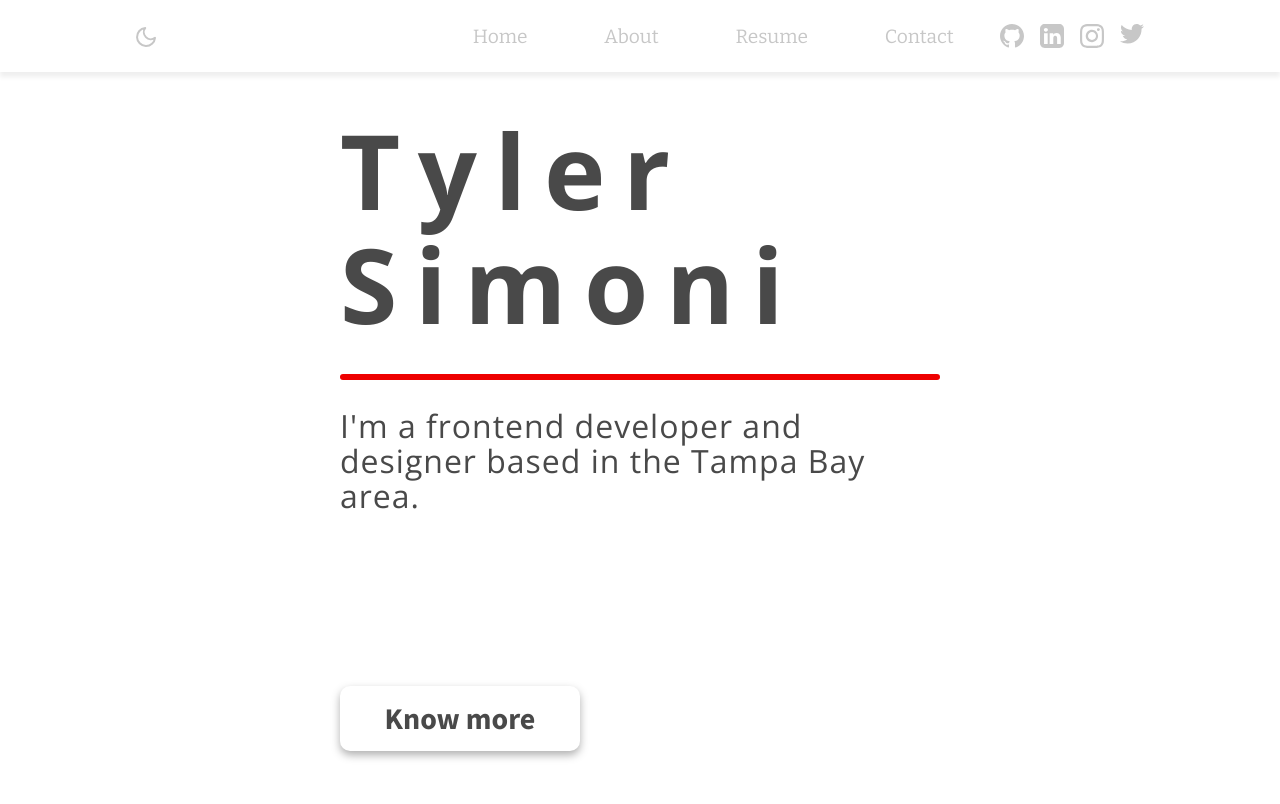
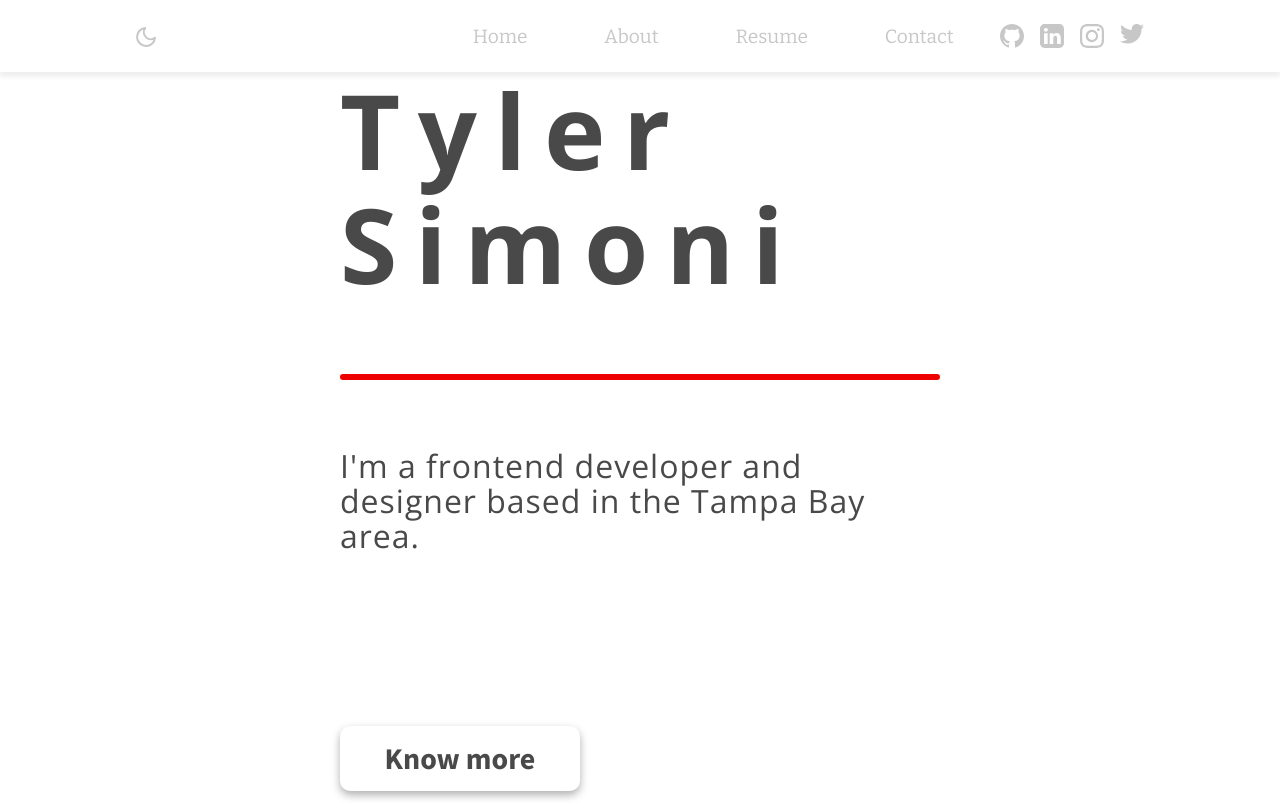
Before and after one commit to TSimmz/tsimmz.github.io, a React (Create React App) app: page / in a window 1280 px wide. Built offline with nearby package versions, Linux system fonts and the light colour scheme; the HTML template or start-up script is replaced by a standard one.

Commit message:
Creating Divider component in common

```diff
--- /dev/null
+++ b/src/components/common/Divider/index.js
@@ -0,0 +1,23 @@
+import styled from 'styled-components';
+import { lightTheme, darkTheme } from 'providers/ThemeProvider';
+
+export const Divider = styled.div`
+  border: 3px solid
+    ${({ theme }) => (theme === 'light' ? lightTheme.accent : darkTheme.accent)};
+  border-radius: 5px;
+  transition: 500ms;
+
+  ${({ vertical }) =>
+    vertical &&
+    `
+      height: inherit;
+      margin: 0 40px;
+    `}
+
+  ${({ horizontal }) =>
+    horizontal &&
+    `
+      width: 100%;
+      margin: 40px 0;
+    `}
+`;
--- a/src/components/common/index.js
+++ b/src/components/common/index.js
@@ -2,3 +2,5 @@ export * from './Container';
 export * from './Layout/Layout';
 export * from './Seo/Seo';
 export * from './Button';
+export * from './Title';
+export * from './Divider';
--- a/src/components/landing/About/About.jsx
+++ b/src/components/landing/About/About.jsx
@@ -1,12 +1,7 @@
 import React, { useContext } from 'react';
 import { ThemeContext } from 'providers/ThemeProvider';
-import {
-  Wrapper,
-  AboutWrapper,
-  Divider,
-  Details,
-  ImageWrapper,
-} from './styles';
+import { Wrapper, AboutWrapper, Details, ImageWrapper } from './styles';
+import { Divider } from 'components/common';
 import nyc from 'assets/images/nyc.jpg';
 import { Fade } from '@material-ui/core';
 
@@ -23,7 +18,7 @@ export const About = ({ timeout }) => {
           <ImageWrapper theme={theme}>
             <img src={nyc} alt='times square' />
           </ImageWrapper>
-          <Divider theme={theme} />
+          <Divider vertical theme={theme} />
           <Details>
             <h1>About</h1>
             <p>
--- a/src/components/landing/Contact/Contact.jsx
+++ b/src/components/landing/Contact/Contact.jsx
@@ -1,6 +1,7 @@
 import React, { useContext } from 'react';
 import { ThemeContext } from 'providers/ThemeProvider';
-import { Wrapper, ContactWrapper, Divider, FormWrapper } from './styles';
+import { Wrapper, ContactWrapper, FormWrapper } from './styles';
+import { Divider } from 'components/common';
 import { Fade } from '@material-ui/core';
 import ContactForm from './ContactForm/ContactForm';
 
@@ -16,7 +17,7 @@ export const Contact = ({ timeout }) => {
         <ContactWrapper id='contact' theme={theme}>
           <h1>Contact</h1>
           <FormWrapper>
-            <Divider theme={theme} />
+            <Divider vertical theme={theme} />
             <ContactForm />
           </FormWrapper>
         </ContactWrapper>
--- a/src/components/landing/Home/Home.jsx
+++ b/src/components/landing/Home/Home.jsx
@@ -1,7 +1,7 @@
 import React, { useContext } from 'react';
 import { ThemeContext } from 'providers/ThemeProvider';
-import { Wrapper, HeroWrapper, Divider, CTA } from './styles';
-import { Button } from 'components/common';
+import { Wrapper, HeroWrapper, CTA } from './styles';
+import { Button, Divider } from 'components/common';
 import { Link } from 'react-router-dom';
 import { Fade } from '@material-ui/core/';
 
@@ -16,7 +16,7 @@ export const Home = ({ timeout }) => {
       <Wrapper theme={theme}>
         <HeroWrapper id='home' theme={theme}>
           <h1>Tyler Simoni</h1>
-          <Divider theme={theme} />
+          <Divider horizontal theme={theme} />
           <h4>
             I'm a frontend developer and designer based in the Tampa Bay area.
           </h4>
--- a/src/components/landing/Resume/Resume.jsx
+++ b/src/components/landing/Resume/Resume.jsx
@@ -1,6 +1,7 @@
 import React, { useContext } from 'react';
 import { ThemeContext } from 'providers/ThemeProvider';
-import { Wrapper, ResumeWrapper, Divider } from './styles';
+import { Wrapper, ResumeWrapper } from './styles';
+import { Divider } from 'components/common';
 import { Fade } from '@material-ui/core';
 import resume from './resume.json';
 import { Education } from './Education/Education';
@@ -18,7 +19,7 @@ export const Resume = ({ timeout }) => {
       <Wrapper theme={theme}>
         <ResumeWrapper id='resume' theme={theme}>
           <h1>Resume</h1>
-          <Divider theme={theme} />
+          <Divider horizontal theme={theme} />
           <Education education={resume.education} theme={theme} />
           <Experience experience={resume.workExperience} theme={theme} />
           <Skills skills={resume.skills} theme={theme} />
```
